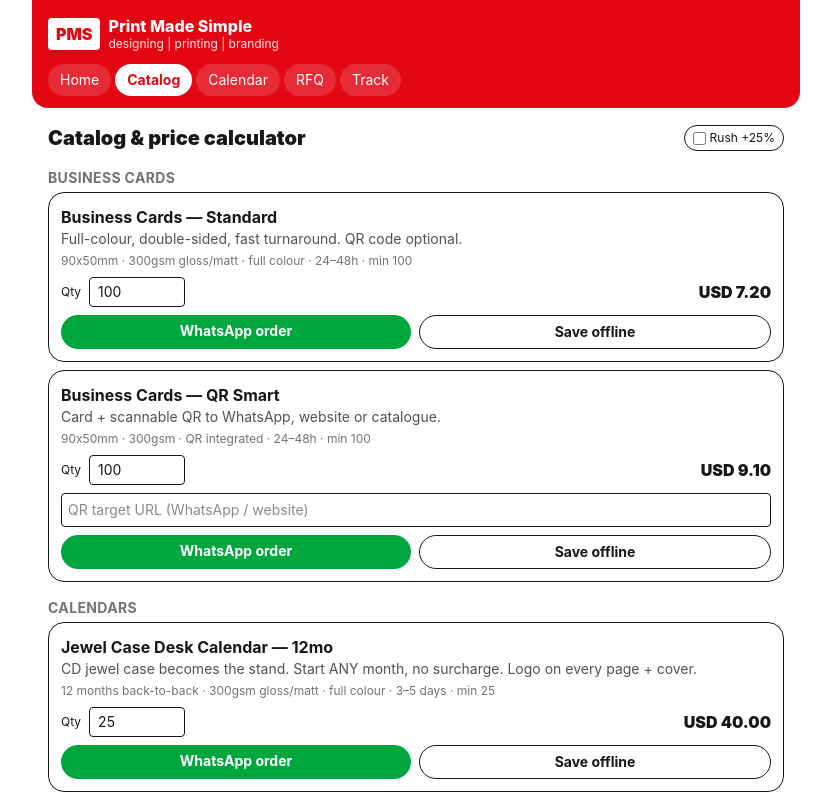
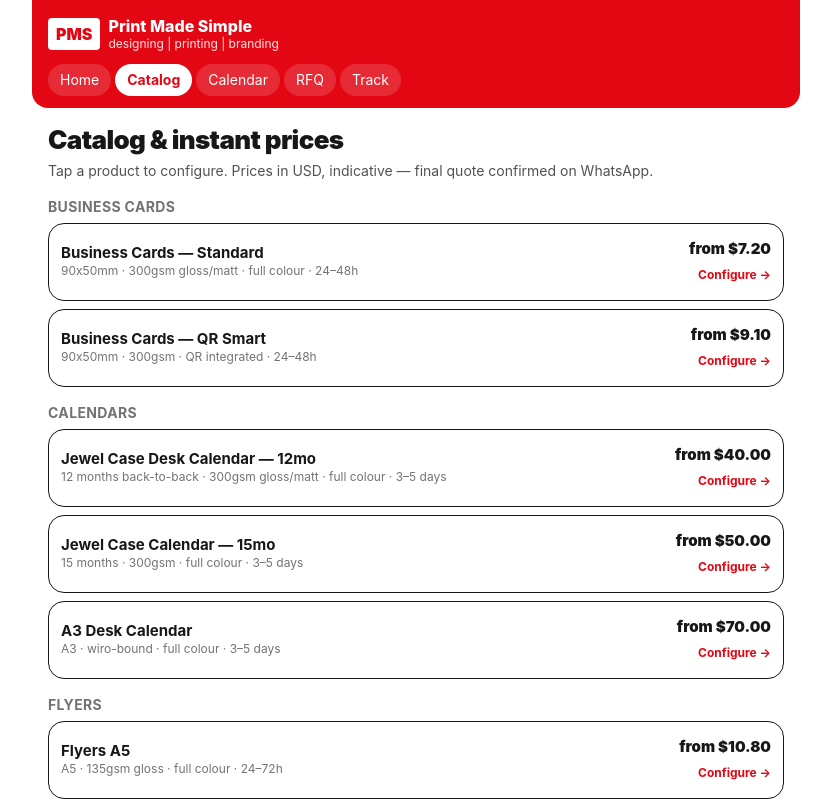
Before and after one commit to TinzyWinzy/PrintMadeSimple, a React (Vite) app: page /catalog in a window 1280 px wide. Shown: the top 800 px of the page, without its empty margins (224-1055 px from the left). Built offline with nearby package versions, Linux system fonts and the light colour scheme.

Commit message:
Catalog in PriceCard language (expandable config)

```diff
--- a/src/pages/Catalog.tsx
+++ b/src/pages/Catalog.tsx
@@ -1,58 +1,104 @@
 import { useMemo, useState } from 'react'
-import { PRODUCTS, BUSINESS } from '../data/business'
+import { PRODUCTS, BUSINESS, type Product } from '../data/business'
 import { catalogPrice, whatsappOrderLink } from '../lib/engine'
 import { buildOrderMessage } from '../lib/docs'
 import { pickupToken } from '../lib/security'
 import { saveDesign } from '../lib/db'
 
 export default function Catalog() {
+  const [openId, setOpenId] = useState<string | null>(null)
   const [qty, setQty] = useState<Record<string, number>>({})
-  const [qrT, setQrT] = useState<Record<string, string>>({}) // bc-qr print-to-digital target
-  const [rush, setRush] = useState(false)
+  const [rush, setRush] = useState<Record<string, boolean>>({})
+  const [qrT, setQrT] = useState<Record<string, string>>({})
   const cats = useMemo(() => [...new Set(PRODUCTS.map(p => p.category))], [])
 
   return (
     <div className="space-y-4">
-      <div className="flex items-center justify-between">
-        <h1 className="text-xl font-black">Catalog & price calculator</h1>
-        <label className="text-xs flex items-center gap-1 border rounded-full px-2 py-1">
-          <input type="checkbox" checked={rush} onChange={e => setRush(e.target.checked)} /> Rush +25%
-        </label>
-      </div>
+      <header>
+        <h1 className="text-[26px] leading-tight font-black tracking-tight">Catalog & instant prices</h1>
+        <p className="text-sm text-neutral-600 mt-1">Tap a product to configure. Prices in USD, indicative — final quote confirmed on WhatsApp.</p>
+      </header>
+
       {cats.map(cat => (
-        <section key={cat}>
-          <h2 className="font-bold text-sm uppercase tracking-wide text-neutral-500">{cat}</h2>
-          <div className="space-y-2 mt-1">
-            {PRODUCTS.filter(p => p.category === cat).map(p => {
-              const q = qty[p.id] ?? p.minQty
-              const total = catalogPrice(p.basePriceUSD, q, { rush, qr: p.id === 'bc-qr' })
-              return (
-                <article key={p.id} className="border rounded-2xl p-3">
-                  <p className="font-bold">{p.name}</p>
-                  <p className="text-sm text-neutral-600">{p.desc}</p>
-                  <p className="text-xs text-neutral-500 mt-1">{p.specs} · {p.turnaround} · min {p.minQty}</p>
-                  <div className="flex items-center gap-2 mt-2">
-                    <label className="text-xs">Qty</label>
-                    <input type="number" min={p.minQty} value={q} onChange={e => setQty(s => ({ ...s, [p.id]: Math.max(p.minQty, Number(e.target.value) || p.minQty) }))} className="border rounded px-2 py-1 w-24 text-sm" />
-                    <span className="ml-auto font-black">USD {total.toFixed(2)}</span>
-                  </div>
-                  {p.id === 'bc-qr' && <input value={qrT[p.id] || ''} onChange={e => setQrT(s => ({ ...s, [p.id]: e.target.value }))} placeholder="QR target URL (WhatsApp / website)" className="border rounded p-1.5 text-sm w-full mt-2" />}
-                  <div className="flex gap-2 mt-2 no-print">
-                    <a className="flex-1 text-center bg-green-600 text-white rounded-full py-1.5 text-sm font-bold"
-                      href={whatsappOrderLink(buildOrderMessage('order', p.id.toUpperCase(), `${p.name} x${q} — USD ${total.toFixed(2)}${rush ? ' (RUSH)' : ''}${p.id === 'bc-qr' && qrT[p.id] ? ` QR→${qrT[p.id]}` : ''}`))}>WhatsApp order</a>
-                    <button className="flex-1 border rounded-full py-1.5 text-sm font-bold" onClick={() => {
-                      const token = pickupToken(`${p.id}${Date.now()}`)
-                      saveDesign({ kind: 'order', ref: `${p.id}-${Date.now().toString(36)}`, payload: { product: p.id, qty: q, rush, total, pickupToken: token, qrTarget: qrT[p.id] || null }, status: 'queued' })
-                      alert(`Saved offline. Pickup token ${token}.`)
-                    }}>Save offline</button>
-                  </div>
-                </article>
-              )
-            })}
+        <section key={cat} aria-label={cat}>
+          <h2 className="font-bold text-sm uppercase tracking-wide text-neutral-500 mb-1.5">{cat}</h2>
+          <div className="space-y-2">
+            {PRODUCTS.filter(p => p.category === cat).map(p => (
+              <ConfigCard
+                key={p.id} p={p}
+                open={openId === p.id}
+                onToggle={() => setOpenId(id => (id === p.id ? null : p.id))}
+                qty={qty[p.id] ?? p.minQty} setQty={q => setQty(s => ({ ...s, [p.id]: q }))}
+                rush={!!rush[p.id]} setRush={r => setRush(s => ({ ...s, [p.id]: r }))}
+                qr={qrT[p.id] || ''} setQr={v => setQrT(s => ({ ...s, [p.id]: v }))}
+              />
+            ))}
           </div>
         </section>
       ))}
-      <p className="text-xs text-neutral-500">Indicative USD pricing. Final PRAZ quote emailed as PDF. Pay on collection at {BUSINESS.address}.</p>
+      <p className="text-xs text-neutral-500 pb-2">Pay on collection at {BUSINESS.address}.</p>
     </div>
   )
 }
+
+function ConfigCard({ p, open, onToggle, qty, setQty, rush, setRush, qr, setQr }: {
+  p: Product; open: boolean; onToggle: () => void
+  qty: number; setQty: (q: number) => void
+  rush: boolean; setRush: (r: boolean) => void
+  qr: string; setQr: (v: string) => void
+}) {
+  const from = catalogPrice(p.basePriceUSD, p.minQty, { rush: false, qr: p.id === 'bc-qr' })
+  const total = catalogPrice(p.basePriceUSD, qty, { rush, qr: p.id === 'bc-qr' })
+  const step = p.minQty >= 100 ? 50 : p.minQty >= 10 ? 10 : 1
+
+  return (
+    <article className={`border rounded-2xl bg-white overflow-hidden ${open ? 'ring-2 ring-red-200 border-[#E30613]' : ''}`}>
+      <button onClick={onToggle} aria-expanded={open} className="w-full flex items-center gap-3 p-3 text-left min-h-[76px]">
+        <span className="flex-1">
+          <span className="font-bold block text-[15px] leading-tight">{p.name}</span>
+          <span className="text-xs text-neutral-500 block">{p.specs} · {p.turnaround}</span>
+        </span>
+        <span className="text-right shrink-0">
+          <span className="font-black block text-[15px]">from ${from.toFixed(2)}</span>
+          <span className={`text-xs font-bold ${open ? 'text-neutral-400' : 'text-[#E30613]'}`}>{open ? 'Close ↑' : 'Configure →'}</span>
+        </span>
+      </button>
+
+      {open && (
+        <div className="px-3 pb-3 pt-1 border-t space-y-2.5">
+          <p className="text-sm text-neutral-600">{p.desc}</p>
+          <div className="flex items-center gap-2">
+            <span className="text-sm font-bold">Qty</span>
+            <div className="flex items-center gap-1">
+              <button onClick={() => setQty(Math.max(p.minQty, qty - step))} className="w-10 h-10 rounded-full border font-black text-lg" aria-label="Decrease quantity">−</button>
+              <input type="number" min={p.minQty} value={qty} onChange={e => setQty(Math.max(p.minQty, Number(e.target.value) || p.minQty))} className="border rounded-lg px-2 py-2 w-24 text-center font-bold" aria-label="Quantity" />
+              <button onClick={() => setQty(qty + step)} className="w-10 h-10 rounded-full border font-black text-lg" aria-label="Increase quantity">+</button>
+            </div>
+            <span className="ml-auto font-black text-lg">USD {total.toFixed(2)}</span>
+          </div>
+          <label className="flex items-center gap-2 text-sm">
+            <input type="checkbox" checked={rush} onChange={e => setRush(e.target.checked)} className="w-5 h-5 accent-[#E30613]" />
+            Rush job <span className="text-neutral-500">(+25%, jumps the queue)</span>
+          </label>
+          {p.id === 'bc-qr' && (
+            <input value={qr} onChange={e => setQr(e.target.value)} placeholder="QR target URL (WhatsApp / website)" className="border rounded-lg p-2.5 text-sm w-full" aria-label="QR target URL" />
+          )}
+          <div className="grid grid-cols-2 gap-2 no-print">
+            <a className="bg-green-600 text-white rounded-full py-2.5 text-sm font-bold text-center min-h-[44px]"
+              href={whatsappOrderLink(buildOrderMessage('order', p.id.toUpperCase(), `${p.name} x${qty} — USD ${total.toFixed(2)}${rush ? ' (RUSH)' : ''}${p.id === 'bc-qr' && qr ? ` QR→${qr}` : ''}`))}>
+              WhatsApp order
+            </a>
+            <button className="border rounded-full py-2.5 text-sm font-bold min-h-[44px]" onClick={() => {
+              const token = pickupToken(`${p.id}${Date.now()}`)
+              saveDesign({ kind: 'order', ref: `${p.id}-${Date.now().toString(36)}`, payload: { product: p.id, qty, rush, total, pickupToken: token, qrTarget: qr || null }, status: 'queued' })
+              alert(`Saved offline. Pickup token ${token} — find it under Track.`)
+            }}>
+              Save offline
+            </button>
+          </div>
+          <p className="text-[11px] text-neutral-500">Min order {p.minQty} {p.unit}s · pickup token issued on save.</p>
+        </div>
+      )}
+    </article>
+  )
+}
```
